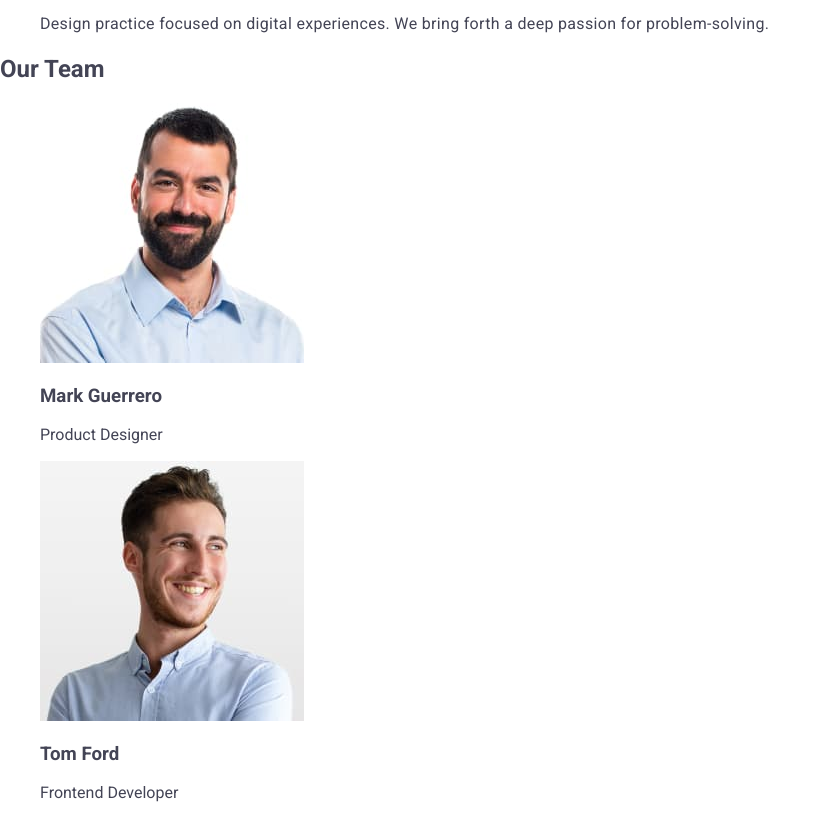
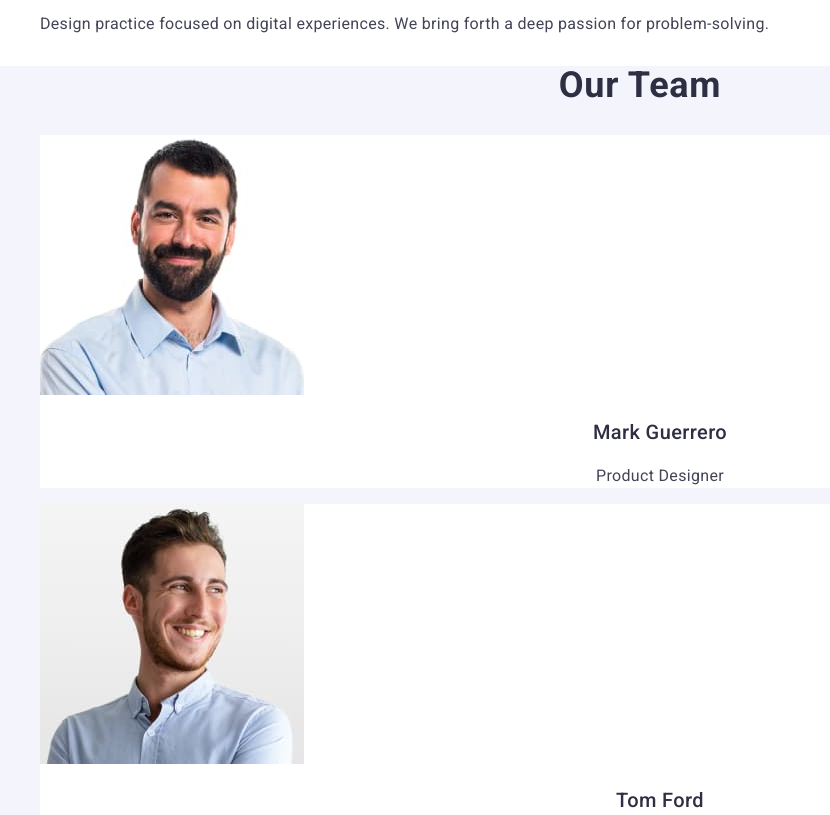
Before and after one commit to Feneldi/goit-markup-hw-02, a plain HTML site: page index.html in a window 1280 px wide. Shown: the part 720-1535 px from the top of the page, without its empty margins (0-830 px from the left). Drawn offline with nearby package versions, Linux system fonts and the light colour scheme.

Commit message:
Section three #1

```diff
--- a/css/style.css
+++ b/css/style.css
@@ -117,3 +117,38 @@ a {
     line-height: 1.5;
     letter-spacing: 0.02em;
 }
+
+.main-section-three {
+    background-color: #F4F4FD;
+}
+
+.main-section-three-h_two {
+    font-weight: 700;
+    font-size: 36px;
+    line-height: 1.11;
+    letter-spacing: 0.02em;
+    text-align: center;
+    color: #2e2f42;
+    text-transform: capitalize
+}
+
+.main-section-three-list-item {
+    background-color: #FFFFFF;
+}
+
+.main-section-three-list-item-h_three {
+    font-weight: 500;
+    font-size: 20px;
+    line-height: 1.2;
+    letter-spacing: 0.02em;
+    text-align: center;
+    color: #2e2f42;
+}
+
+.main-section-three-list-item-text {
+    font-size: 16px;
+    line-height: 1.5;
+    letter-spacing: 0.02em;
+    text-align: center;
+    color: #434455;
+}
--- a/index.html
+++ b/index.html
@@ -104,44 +104,44 @@
         </ul>
       </section>
       <!-- Третья секция -->
-      <section>
-        <h2>Our Team</h2>
-        <ul>
-          <li>
+      <section class="main-section-three">
+        <h2 class="main-section-three-h_two">Our Team</h2>
+        <ul class="main-section-three-list">
+          <li class="main-section-three-list-item">
             <img
               src="./images/Our-Team/mark-guerrero.jpg"
               alt="image Mark Guerrero"
               width="264"
             />
-            <h3>Mark Guerrero</h3>
-            <p>Product Designer</p>
+            <h3 class="main-section-three-list-item-h_three">Mark Guerrero</h3>
+            <p class="main-section-three-list-item-text">Product Designer</p>
           </li>
-          <li>
+          <li class="main-section-three-list-item">
             <img
               src="./images/Our-Team/tom-ford.jpg"
               alt="image Tom Ford"
               width="264"
             />
-            <h3>Tom Ford</h3>
-            <p>Frontend Developer</p>
+            <h3 class="main-section-three-list-item-h_three">Tom Ford</h3>
+            <p class="main-section-three-list-item-text">Frontend Developer</p>
           </li>
-          <li>
+          <li class="main-section-three-list-item">
             <img
               src="./images/Our-Team/camila-garcia.jpg"
               alt="image Camila Garcia"
               width="264"
             />
-            <h3>Camila Garcia</h3>
-            <p>Marketing</p>
+            <h3 class="main-section-three-list-item-h_three">Camila Garcia</h3>
+            <p class="main-section-three-list-item-text">Marketing</p>
           </li>
-          <li>
+          <li class="main-section-three-list-item">
             <img
               src="./images/Our-Team/daniel-wilson.jpg"
               alt="image Daniel Wilson"
               width="264"
             />
-            <h3>Daniel Wilson</h3>
-            <p>UI Designer</p>
+            <h3 class="main-section-three-list-item-h_three">Daniel Wilson</h3>
+            <p class="main-section-three-list-item-text">UI Designer</p>
           </li>
         </ul>
       </section>
```
